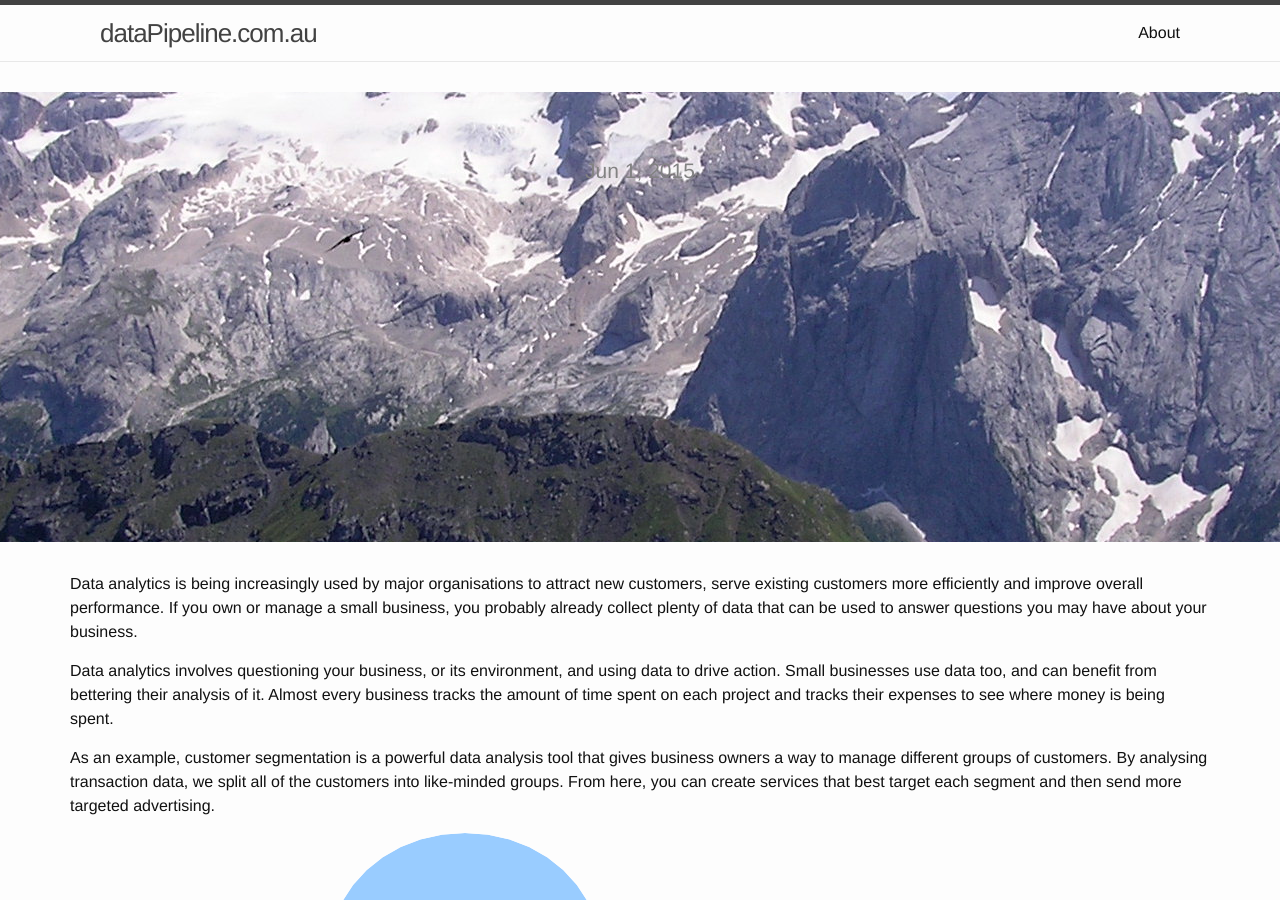
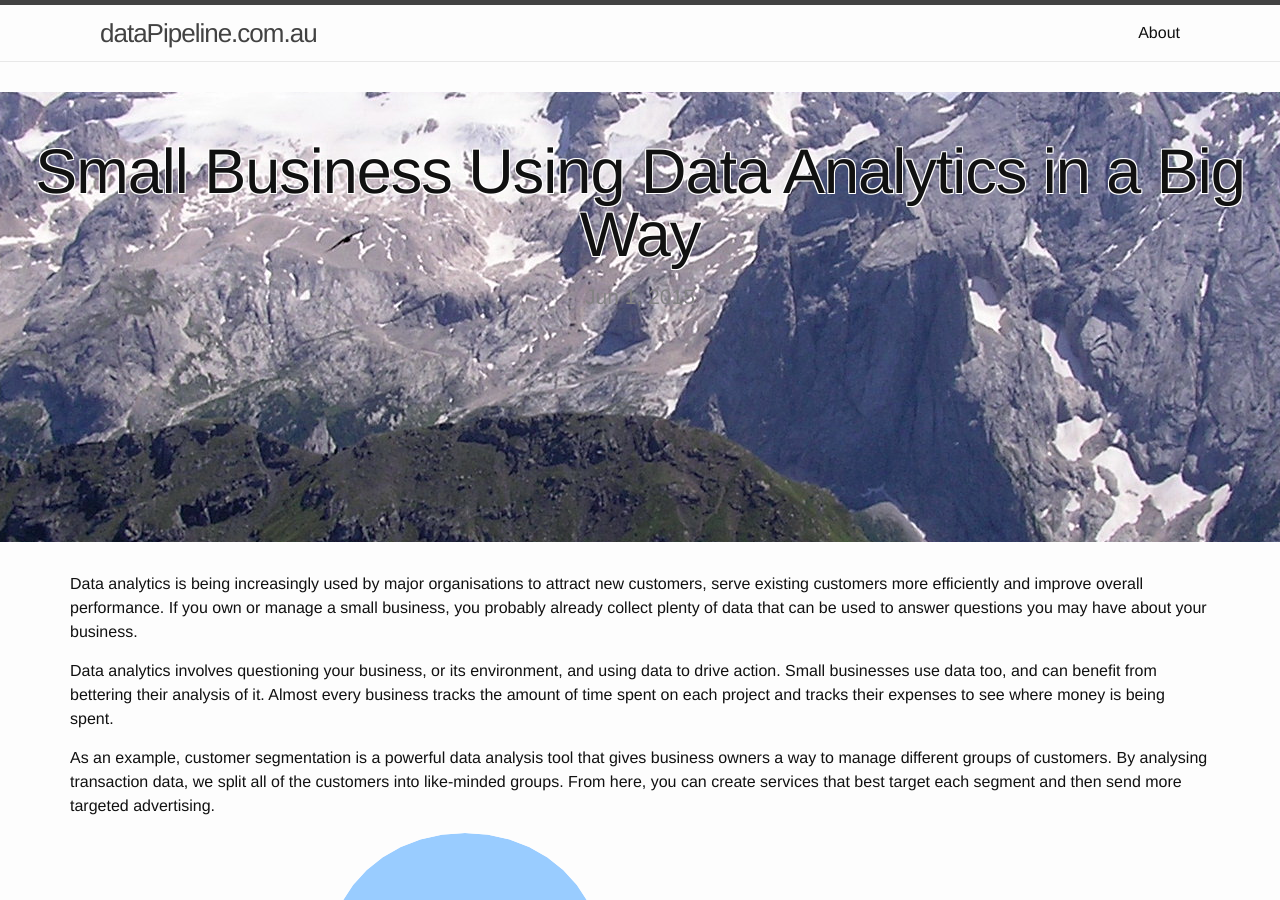
Before and after one commit to dataPipelineAU/jwebsite, a Jekyll site: the page built from _posts/2015-06-01-small-business-using-data-analytics.markdown, in a window 1280 px wide and 900 px high. Built offline with Jekyll 4.4.1, drawn with Linux system fonts in a browser that asks for light colours.

Commit message:
Updated posts for title view

```diff
--- a/_posts/2015-06-01-small-business-using-data-analytics.markdown
+++ b/_posts/2015-06-01-small-business-using-data-analytics.markdown
@@ -1,6 +1,7 @@
 ---
 layout: post
 title:  "Small Business Using Data Analytics in a Big Way"
+title_view:  "Small Business Using Data Analytics in a Big Way"
 date:   2015-06-01 16:49:29
 categories: dataPipeline information
 image_attribution:  https://commons.wikimedia.org/wiki/Mountains#/media/File:Marmolata.JPG
--- a/_posts/2015-07-01-discovering-trends-in-text-using-topic-modelling.markdown
+++ b/_posts/2015-07-01-discovering-trends-in-text-using-topic-modelling.markdown
@@ -1,5 +1,6 @@
 ---
 layout: post
+title_view:  "Discovering trends in text using topic modelling"
 title:  "Discovering trends in text using topic modelling"
 date:   2015-07-01 16:49:29
 categories: dataPipeline information
```
